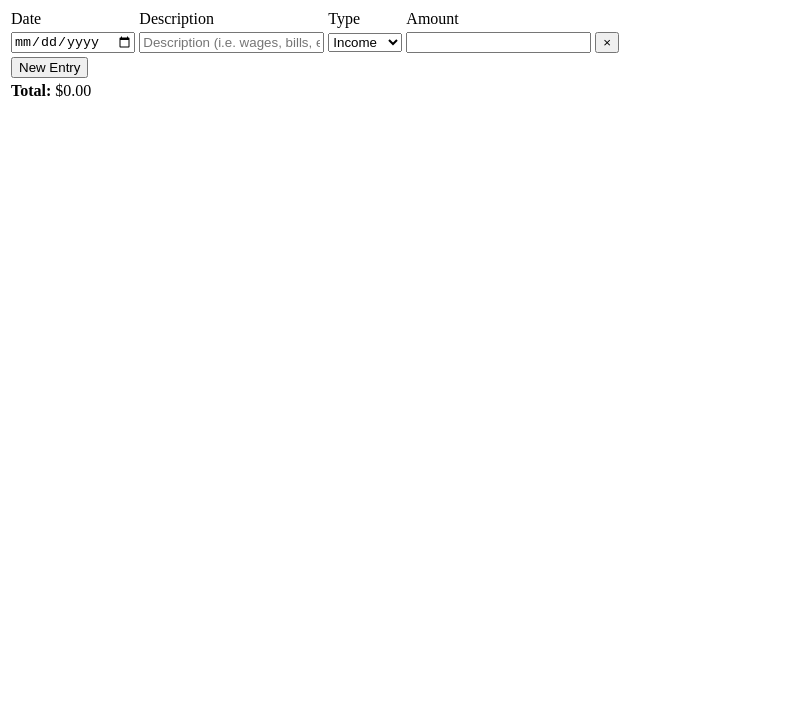
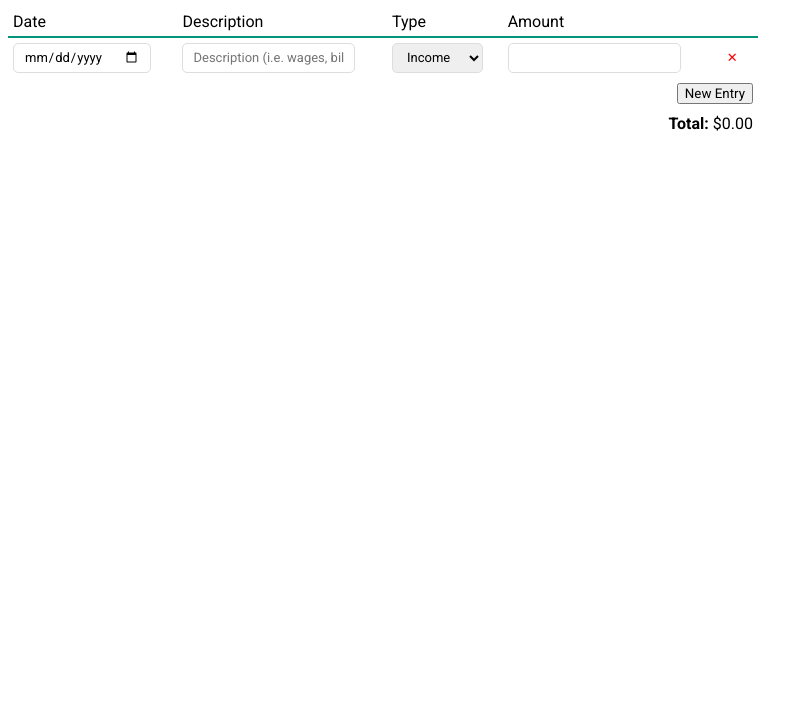
Before and after one commit to stevenried/dCode-budget-tracker, a plain HTML site: page index.html in a window 1280 px wide. Shown: the part 73-800 px from the top of the page, without its empty margins (0-807 px from the left). Drawn offline with Linux system fonts and the light colour scheme.

Commit message:
Add styling to table row

```diff
--- a/css/main.css
+++ b/css/main.css
@@ -0,0 +1,66 @@
+@import url('https://fonts.googleapis.com/css2?family=Roboto:wght@400;700&display=swap');
+
+:root {
+  --min-width: 750px;
+  --ff: 'Roboto', sans-serif;
+}
+
+.expense-tracker {
+  border-collapse: collapse;
+  min-width: var(--min-width);
+}
+
+.expense-tracker * {
+  font-family: var(--ff);
+}
+
+.expense-tracker thead {
+  text-align: left;
+  padding: 10px 20px;
+  border-bottom: 2px solid #009578;
+}
+
+.expense-tracker td {
+  padding: 5px;
+}
+
+.input,
+.delete-entry {
+  height: 30px;
+  font-size: 13px;
+  padding: 0 10px;
+  margin: 0;
+  box-sizing: border-box;
+}
+
+.input {
+  border: 1px solid #ddd;
+  border-radius: 5px;
+  outline: none;
+}
+
+.input:focus {
+  border-color: #bbb;
+}
+
+.delete-entry {
+  display: flex;
+  align-items: center;
+  justify-content: center;
+  width: 30px;
+  background: none;
+  color: red;
+  border: none;
+  border-radius: 50%;
+  outline: none;
+  cursor: pointer;
+}
+
+.delete-entry:hover {
+  background: rgba(255, 0, 0, 0.1);
+}
+
+.controls,
+.summary {
+  text-align: right;
+}
--- a/index.html
+++ b/index.html
@@ -50,7 +50,7 @@
             </td>
             <td>
               <button type="button" class="delete-entry" data-id="delete-btn">
-                &times;
+                &#10005;
               </button>
             </td>
           </tr>
@@ -58,12 +58,8 @@
 
         <tbody>
           <tr>
-            <td colspan="5">
-              <button
-                type="button"
-                class="controls add-entry"
-                data-id="add-btn"
-              >
+            <td colspan="5" class="controls">
+              <button type="button" class="add-entry" data-id="add-btn">
                 New Entry
               </button>
             </td>
```
